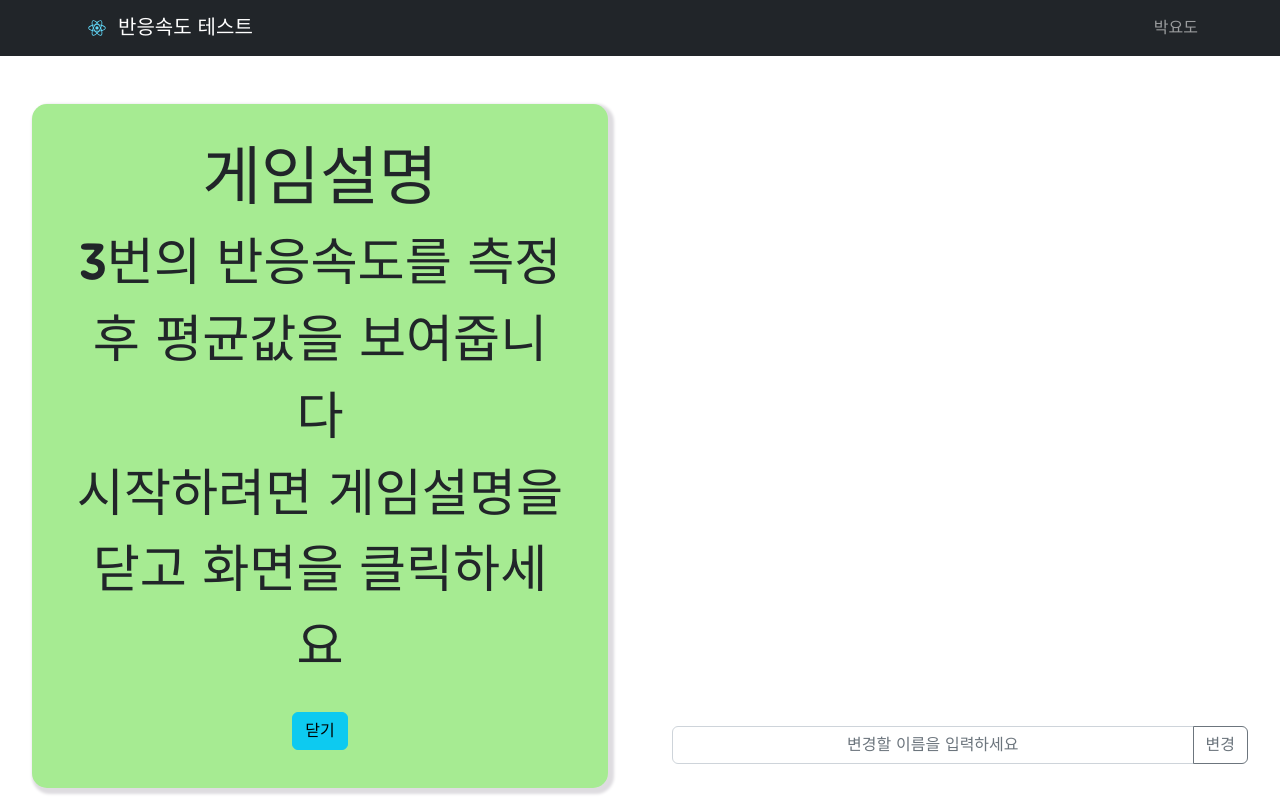
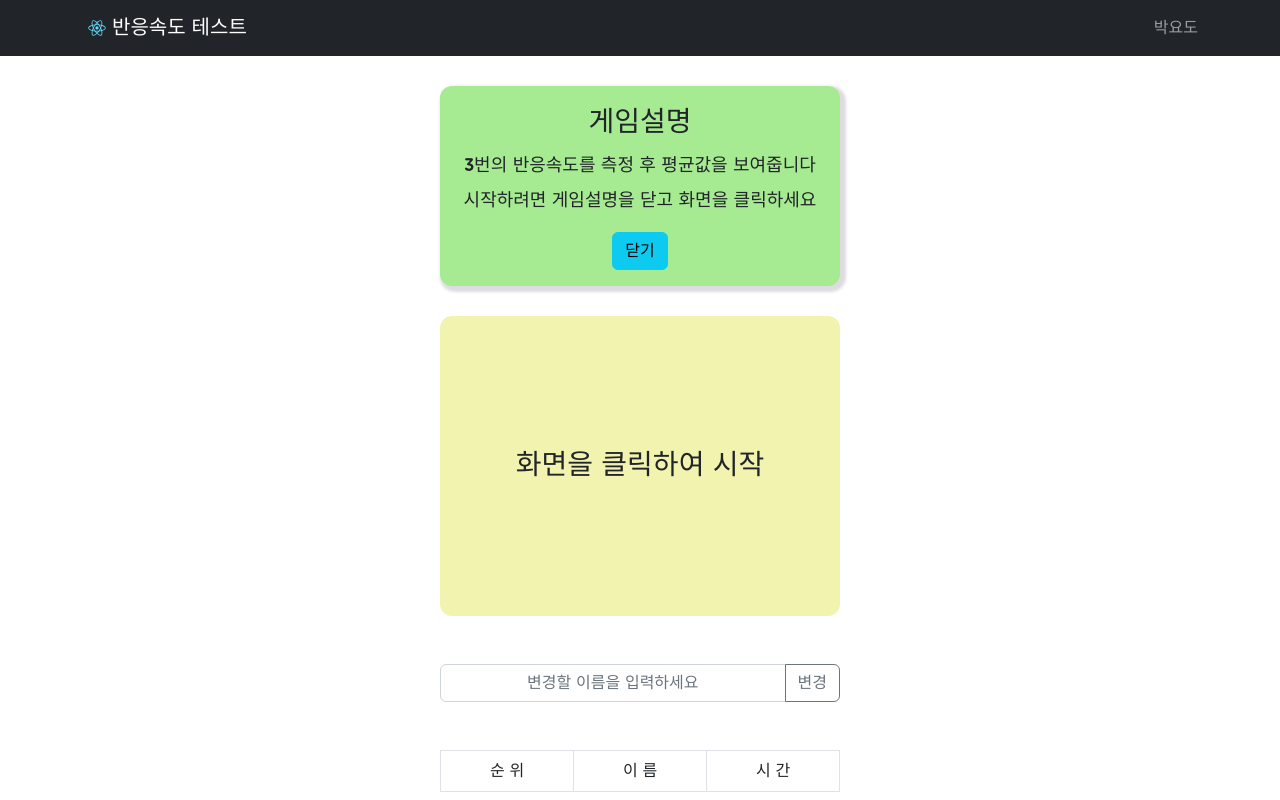
Before and after one commit to ParkYoDo/Reaction-Rate, a React (Create React App) app: page / in a window 1280 px wide. Shown: the top 800 px of the page. Built offline with nearby package versions, Linux system fonts and the light colour scheme.

Commit message:
1. GlobalStyle 적용 2. styled-components 적용

```diff
--- a/package.json
+++ b/package.json
@@ -12,6 +12,7 @@
     "react-dom": "^18.2.0",
     "react-router-dom": "^6.9.0",
     "react-scripts": "5.0.1",
+    "styled-components": "^5.3.9",
     "web-vitals": "^2.1.4"
   },
   "scripts": {
--- /dev/null
+++ b/src/GlobalStyle/GlobalStyle.js
@@ -0,0 +1,8 @@
+import { createGlobalStyle } from 'styled-components';
+
+export const GlobalStyle = createGlobalStyle`
+  * {
+      text-align: center;
+      font-family: 'Jua', sans-serif;
+    }
+`;
--- a/src/Home/Home.js
+++ b/src/Home/Home.js
@@ -1,5 +1,5 @@
-import './HomeStyle.css';
 import React, { useRef, useState } from 'react';
+import * as S from './HomeStyle';
 import {
   Button,
   Container,
@@ -22,8 +22,11 @@ function App() {
   const timeOut = useRef();
   const startTime = useRef();
   const endTime = useRef();
+  const AscendingArr = [...resultAvg].sort((a, b) => a[1] - b[1]);
 
-  const AscendingArr = [...resultAvg].sort((a, b) => a[1] - b[1]);
+  const closeModal = () => {
+    setModal(false);
+  };
 
   const screenClick = () => {
     if (count < 3) {
@@ -62,128 +65,105 @@ function App() {
     setCount(0);
   };
 
+  const onChange = (e) => {
+    setName(e.target.value);
+  };
+
+  const changeName = () => {
+    setUser(name);
+  };
+
   return (
     <>
-      {/* 상단 Navbar */}
-      <div>
       <Navbar bg="dark" variant="dark">
         <Container>
           <Navbar.Brand href="./">
-              <img
-                alt=""
+            <S.NavLogo
               src="/logo.svg"
-                width="30"
-                height="30"
+              alt="Logo_Image"
               className="d-inline-block align-top"
-              />{' '}
+            />
             반응속도 테스트
           </Navbar.Brand>
           <Navbar.Text>
-              <div>{user}</div>
+            <S.NavContent>{user}</S.NavContent>
           </Navbar.Text>
         </Container>
       </Navbar>
-      </div>
 
-      <div className="all">
-        <div className="left">
-          {/* Modal창 */}
-          {modal ? (
-            <div className="mt-5 Modal">
-              <h1>게임설명</h1>
-              <p>
+      {modal && (
+        <S.ModalDiv>
+          <S.ModalTitle>게임설명</S.ModalTitle>
+          <S.ModalContent>
             3번의 반응속도를 측정 후 평균값을 보여줍니다
-                <br />
+          </S.ModalContent>
+          <S.ModalContent>
             시작하려면 게임설명을 닫고 화면을 클릭하세요
-              </p>
-              <Button
-                variant="info"
-                className="mt-2"
-                onClick={() => {
-                  setModal(false);
-                }}
-              >
+          </S.ModalContent>
+          <Button variant="info" className="mt-2" onClick={closeModal}>
             닫기
-              </Button>{' '}
-            </div>
-          ) : null}
+          </Button>
+        </S.ModalDiv>
+      )}
 
       {/* Main Screen */}
-          <div
-            id="screen"
-            className={'mt-5 ' + screenState}
-            onClick={screenClick}
-          >
-            <h1>{message}</h1>
-            {message === '다시 시작하려면 화면 클릭' && count !== 0 ? (
-              <div>
+      <S.ScreenDiv screenState={screenState} onClick={screenClick}>
+        <S.ScreenTitle>{message}</S.ScreenTitle>
+        {message === '다시 시작하려면 화면 클릭' && count !== 0 && (
+          <S.ScreenContent>
             {count}번째 시도는 {resultTime[count - 1]}ms입니다.
-              </div>
-            ) : null}
-            {count === 3 ? (
-              <div>
-                평균값은{' '}
-                {Math.floor(
-                  (resultTime[0] + resultTime[1] + resultTime[2]) / 3,
+          </S.ScreenContent>
         )}
+        {count === 3 && (
+          <>
+            <S.ScreenContent>
+              평균값은
+              {Math.floor((resultTime[0] + resultTime[1] + resultTime[2]) / 3)}
               ms입니다.
-                <br />
+            </S.ScreenContent>
             <Button variant="warning" className="mt-2" onClick={Retry}>
               다시 시도
-                </Button>{' '}
-              </div>
-            ) : null}
-          </div>
-        </div>
+            </Button>
+          </>
+        )}
+      </S.ScreenDiv>
 
-        <div className="right">
-          {/* UserName 변경 */}
-          <InputGroup
-            className="mt-5 name"
-            onChange={(e) => {
-              setName(e.target.value);
-            }}
-          >
+      <S.InputDiv>
+        <InputGroup className="mt-5" onChange={onChange}>
           <Form.Control placeholder="변경할 이름을 입력하세요" />
-            <Button
-              variant="outline-secondary"
-              onClick={() => {
-                setUser(name);
-              }}
-            >
+          <Button variant="outline-secondary" onClick={changeName}>
             변경
           </Button>
         </InputGroup>
 
         {/* Score */}
         <Table
-            className="mt-5 score"
+          className="mt-5"
           striped
           bordered
           hover
           style={{ borderRadius: '12px' }}
         >
-            <thead>
-              <tr>
-                <th>순 위</th>
-                <th>이 름</th>
-                <th>시 간</th>
-              </tr>
-            </thead>
-            <tbody>
+          <S.TableHead>
+            <S.TableTr>
+              <S.TableTd>순 위</S.TableTd>
+              <S.TableTd>이 름</S.TableTd>
+              <S.TableTd>시 간</S.TableTd>
+            </S.TableTr>
+          </S.TableHead>
+          <S.TableBody>
             {AscendingArr.map((array, i) => {
               return (
-                  <tr>
-                    <td>{i + 1}</td>
-                    <td>{array[0]}</td>
-                    <td>{array[1]}ms</td>
-                  </tr>
+                <S.TableTr>
+                  <S.TableTd>{i + 1}</S.TableTd>
+                  <S.TableTd>{array[0]}</S.TableTd>
+                  <S.TableTd>{array[1]}ms</S.TableTd>
+                </S.TableTr>
               );
             })}
-            </tbody>
+          </S.TableBody>
         </Table>
-        </div>
-      </div>
+      </S.InputDiv>
     </>
   );
 }
--- a/src/Home/HomeStyle.css
+++ /dev/null
@@ -1,71 +0,0 @@
-* {
-  text-align: center;
-  font-family: 'Jua', sans-serif;
-}
-
-#screen,
-.Modal {
-  width: 80vw;
-  margin: auto;
-  padding: 3vw;
-  border-radius: 15px;
-  box-shadow: 3px 3px 3px 3px #dedce0;
-}
-
-.Modal {
-  background-color: rgb(166, 235, 146);
-}
-
-.Modal h1,
-#screen h1 {
-  font-size: 5vw;
-}
-
-.Modal p,
-#screen div {
-  font-size: 4vw;
-}
-
-#screen {
-  height: 40vh;
-  cursor: pointer;
-  display: flex;
-  flex-direction: column;
-  align-items: center;
-  justify-content: center;
-}
-
-.waiting,
-.ready {
-  background-color: rgb(243, 243, 176);
-}
-
-.go {
-  background-color: green;
-}
-
-.score,
-.name {
-  width: 80vw !important;
-  margin: auto;
-}
-
-@media screen and (width > 768px) {
-  .all {
-    display: flex;
-    flex-direction: row;
-    margin: auto;
-    justify-content: space-around;
-    align-items: center;
-  }
-  #screen,
-  .Modal,
-  .score,
-  .name {
-    width: 45vw !important;
-  }
-
-  #screen {
-    height: 80vh;
-  }
-}
--- /dev/null
+++ b/src/Home/HomeStyle.js
@@ -0,0 +1,68 @@
+import styled from 'styled-components';
+
+export const NavLogo = styled.img`
+  width: 30px;
+  height: 30px;
+`;
+
+export const NavContent = styled.div``;
+
+export const ModalDiv = styled.div`
+  width: 400px;
+  height: 200px;
+  margin: 0 auto;
+  margin-top: 30px;
+  display: flex;
+  flex-direction: column;
+  justify-content: space-between;
+  align-items: center;
+  padding: 16px;
+  border-radius: 12px;
+  box-shadow: 3px 3px 3px 3px #dedce0;
+  background-color: rgb(166, 235, 146);
+`;
+
+export const ModalTitle = styled.div`
+  font-size: 28px;
+  text-align: center;
+`;
+
+export const ModalContent = styled.div`
+  font-size: 18px;
+`;
+
+export const ScreenDiv = styled.div`
+  margin: 0 auto;
+  margin-top: 30px;
+  width: 400px;
+  height: 300px;
+  border-radius: 12px;
+  cursor: pointer;
+  display: flex;
+  flex-direction: column;
+  justify-content: center;
+  align-items: center;
+  background-color: ${(props) =>
+    props.screenState === 'go' ? 'green' : 'rgb(243, 243, 176)'};
+`;
+
+export const ScreenTitle = styled.div`
+  font-size: 28px;
+`;
+
+export const ScreenContent = styled.div`
+  font-size: 18px;
+`;
+
+export const InputDiv = styled.div`
+  width: 400px;
+  margin: 0 auto;
+`;
+
+export const TableHead = styled.thead``;
+
+export const TableBody = styled.tbody``;
+
+export const TableTr = styled.tr``;
+
+export const TableTd = styled.td``;
--- a/src/index.js
+++ b/src/index.js
@@ -1,5 +1,6 @@
 import React from 'react';
 import ReactDOM from 'react-dom/client';
+import { GlobalStyle } from './GlobalStyle/GlobalStyle';
 import { BrowserRouter } from 'react-router-dom';
 import App from './App';
 
@@ -7,6 +8,7 @@ const root = ReactDOM.createRoot(document.getElementById('root'));
 root.render(
   <React.StrictMode>
     <BrowserRouter>
+      <GlobalStyle />
       <App />
     </BrowserRouter>
   </React.StrictMode>,
```
Also changed, not shown: 1 other file (tests, documents, lock files or other folders). Lines whose indentation alone changed are shown as unchanged.
